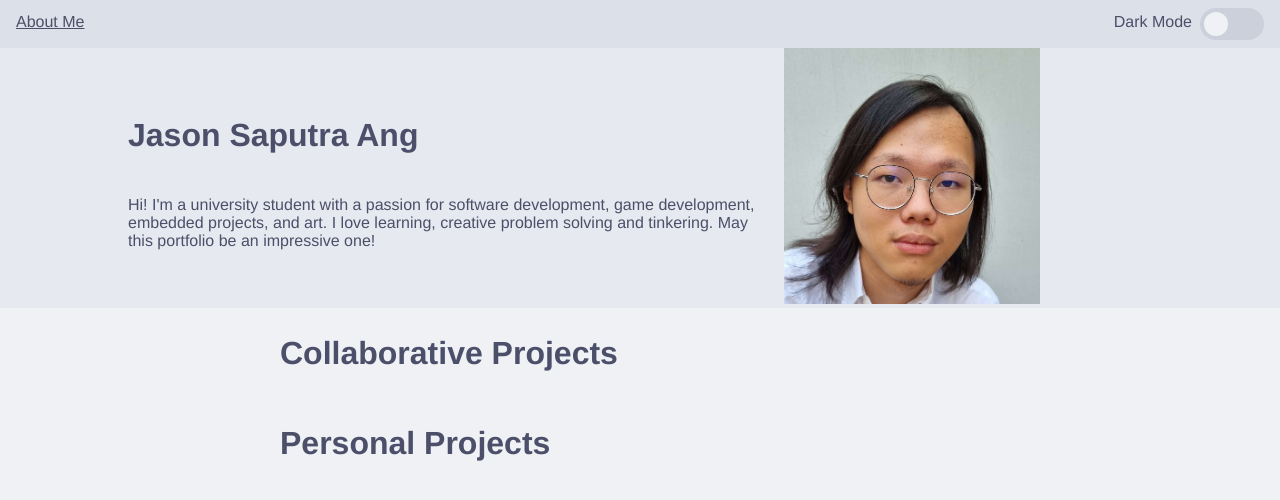
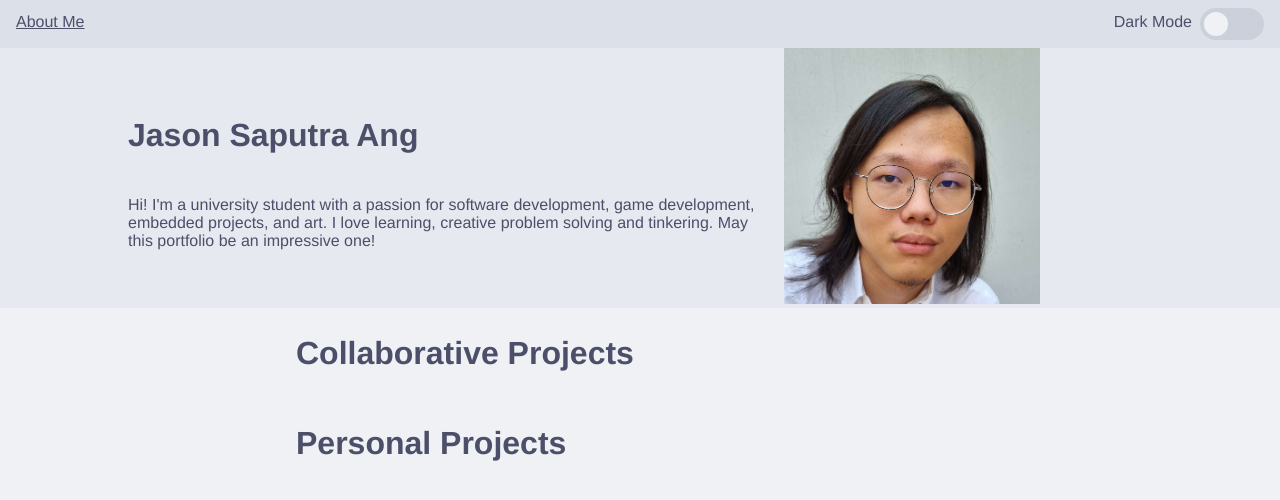
Before and after one commit to IWantMyLemons/IWantMyLemons.github.io, an Astro site: page / in a window 1280 px wide. Built offline with nearby package versions, Linux system fonts and the light colour scheme; Astro itself is replaced by a stand-in of ours.

Commit message:
added margin to h2s

```diff
--- a/src/components/CollaborativeProjects.astro
+++ b/src/components/CollaborativeProjects.astro
@@ -28,6 +28,10 @@ const collaborativeProjects = await getCollection("collaborativeProjects");
     margin: auto;
   }
 
+  .collaborative-projects h2 {
+    margin-left: 16px;
+  }
+
   .project-container {
     display: flex;
     flex-direction: column;
--- a/src/components/PersonalProjects.astro
+++ b/src/components/PersonalProjects.astro
@@ -28,6 +28,10 @@
     margin: auto;
   }
 
+  .personal-projects h2 {
+    margin-left: 16px;
+  }
+
   .project-container {
     display: flex;
     flex-direction: column;
```
